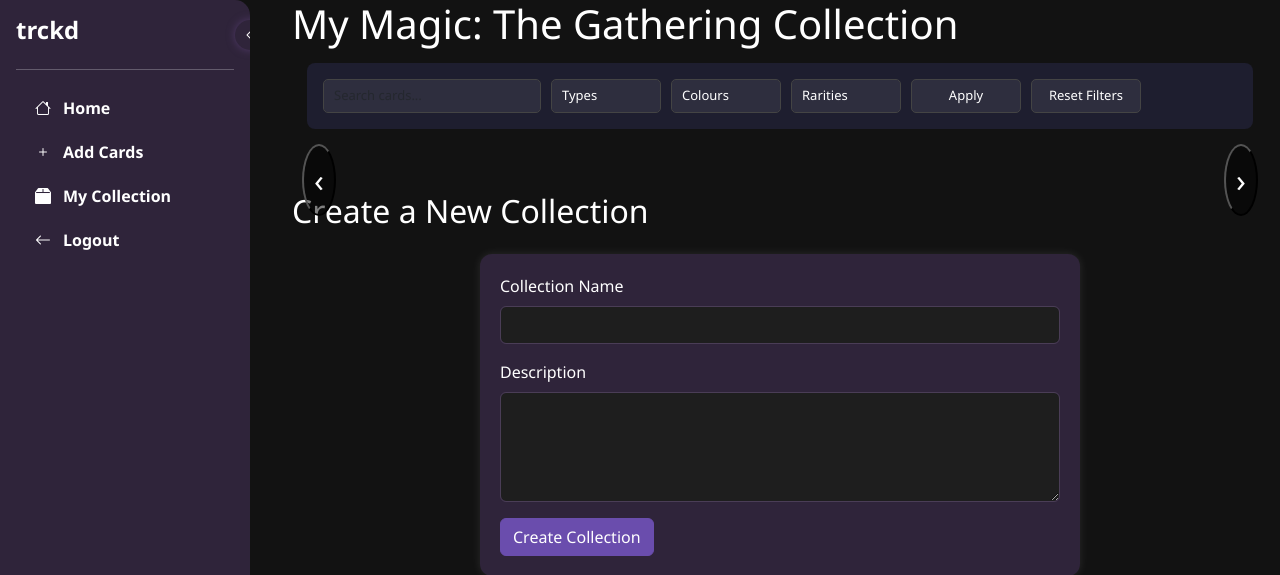
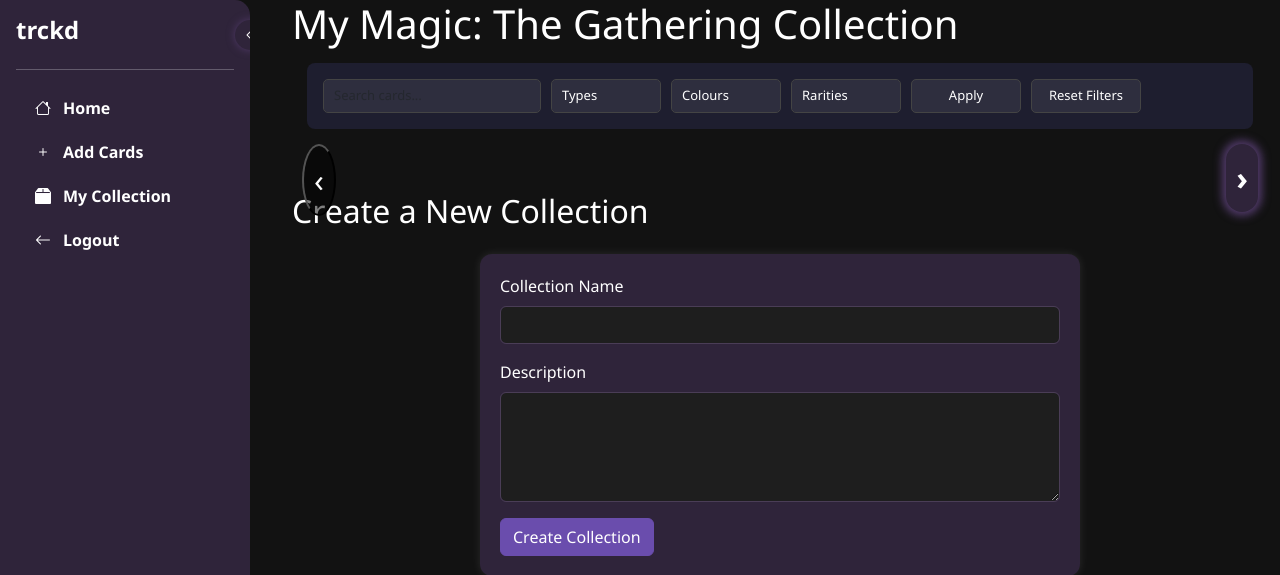
Before and after one commit to mas-ruk/trckd, a Flask app: template app/templates/visualize_data.html in a window 1280 px wide. Shown: the top 575 px of the page. Run offline with Flask 3, Linux system fonts and the light colour scheme; the template is opened without the code that fills it, so the values that code supplies are empty; some libraries are stand-ins or nearby versions.

Commit message:
fix: deleted doubled slider buttons

```diff
--- a/app/templates/visualize_data.html
+++ b/app/templates/visualize_data.html
@@ -72,8 +72,8 @@
             {% endfor %}
         </div>
 
-        <button class="slide-btn right" onclick="slideRight()">&#8250;</button>
 
+        <button class="filter-button rounded-pill slide-btn right" onclick="slideRight()">&#8250;</button>
     </div>
 
     <!-- Create Collection Form -->
```
Also changed, not shown: app/app.db.
